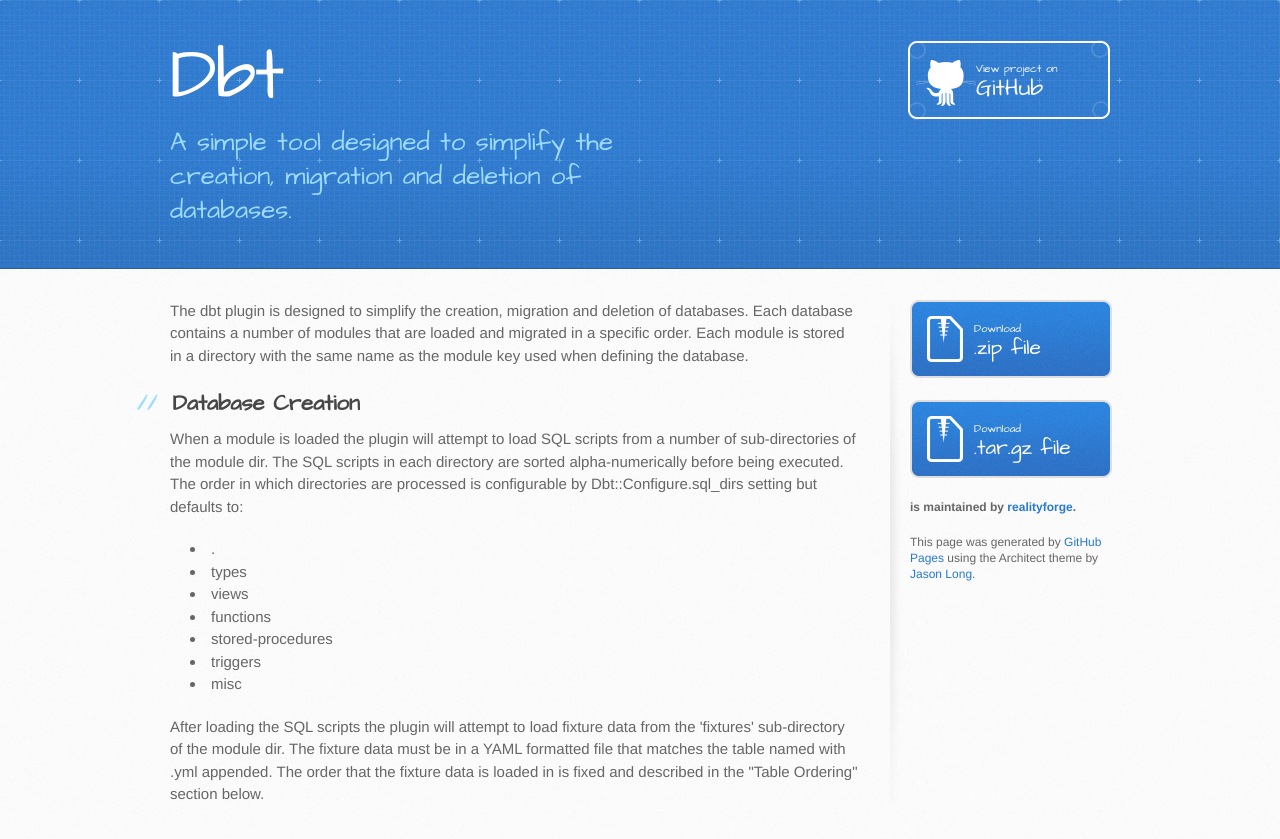
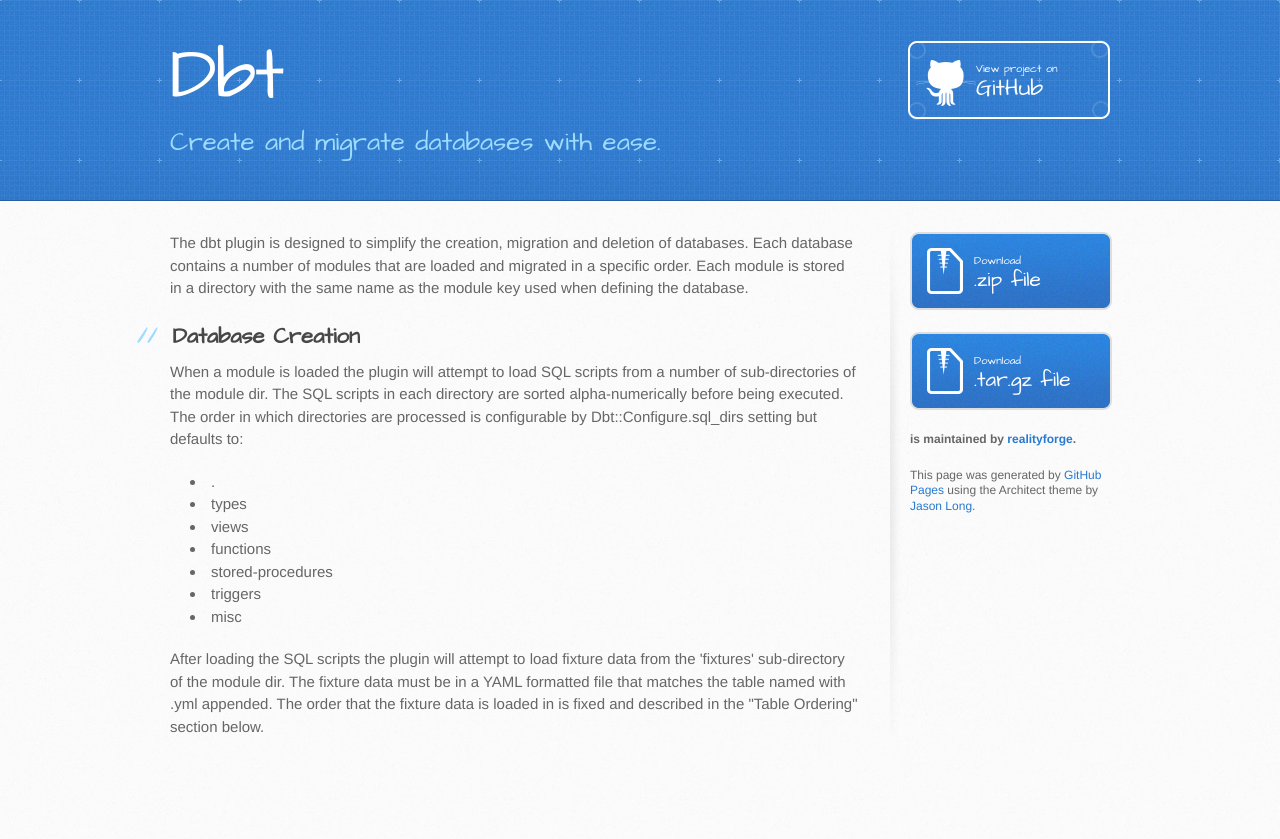
Before and after one commit to realityforge/dbt, a Jekyll site: the page built from index.html, in a window 1280 px wide. Shown: the top 839 px of the page. Built offline with Jekyll 4.4.1, drawn with Linux system fonts in a browser that asks for light colours.

Commit message:
Simplify the tagline

```diff
--- a/_layouts/default.html
+++ b/_layouts/default.html
@@ -20,7 +20,7 @@
     <header>
       <div class="inner">
         <h1>Dbt</h1>
-        <h2>A simple tool designed to simplify the creation, migration and deletion of databases.</h2>
+        <h2>Create and migrate databases with ease.</h2>
         <a href="https://github.com/realityforge/dbt" class="button"><small>View project on</small>GitHub</a>
       </div>
     </header>
```
